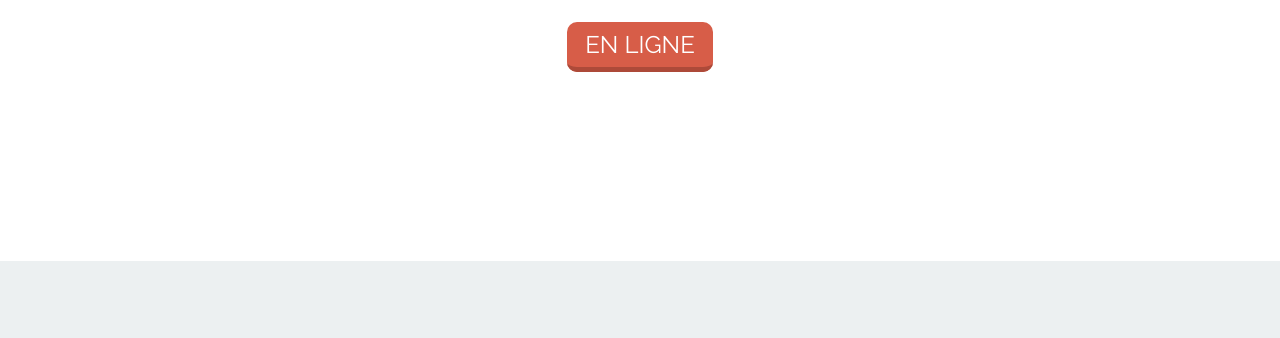
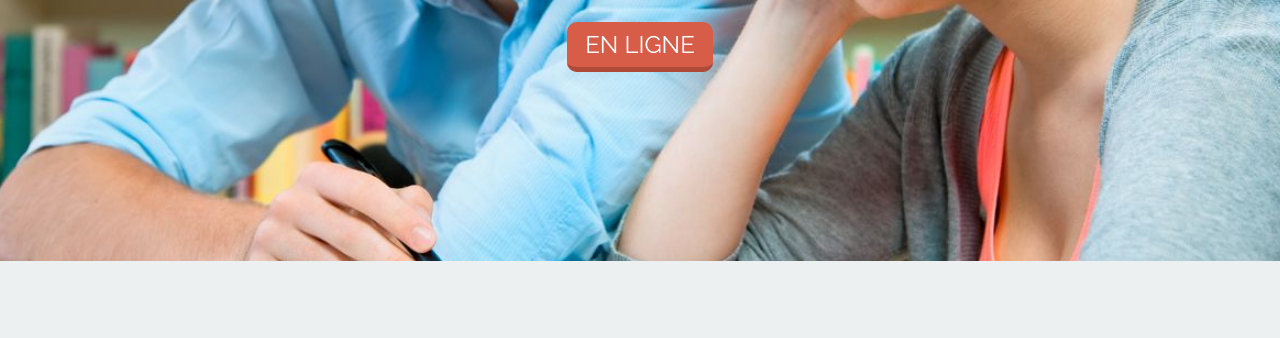
Before and after one commit to anthonyray/tutorin, a website: page public/index.html in a window 1280 px wide. Shown: the part 342-680 px from the top of the page. Drawn offline with nearby package versions, Linux system fonts and the light colour scheme.

Commit message:
Fixed typo

```diff
--- a/public/css/stylesheet.css
+++ b/public/css/stylesheet.css
@@ -42,7 +42,7 @@ body
 
 .bg
 {
-	background-image: url("../img/bg2.jpeg");
+	background-image: url("../img/bg2.jpg");
 	background-repeat: no-repeat;
 	background-position: center;
 	background-size : 110%;
```
